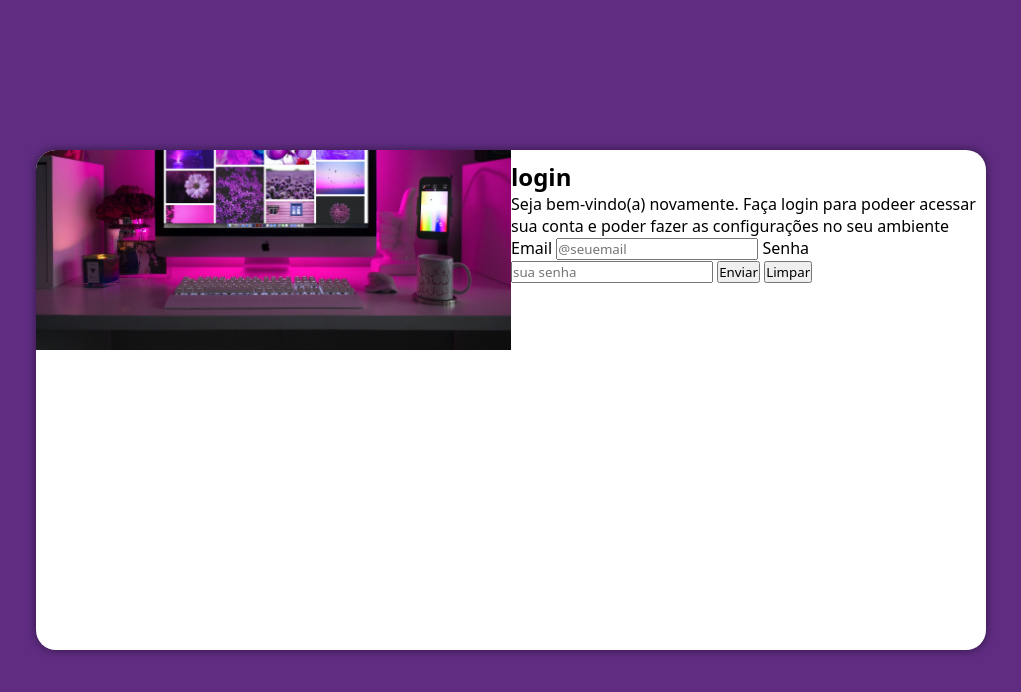
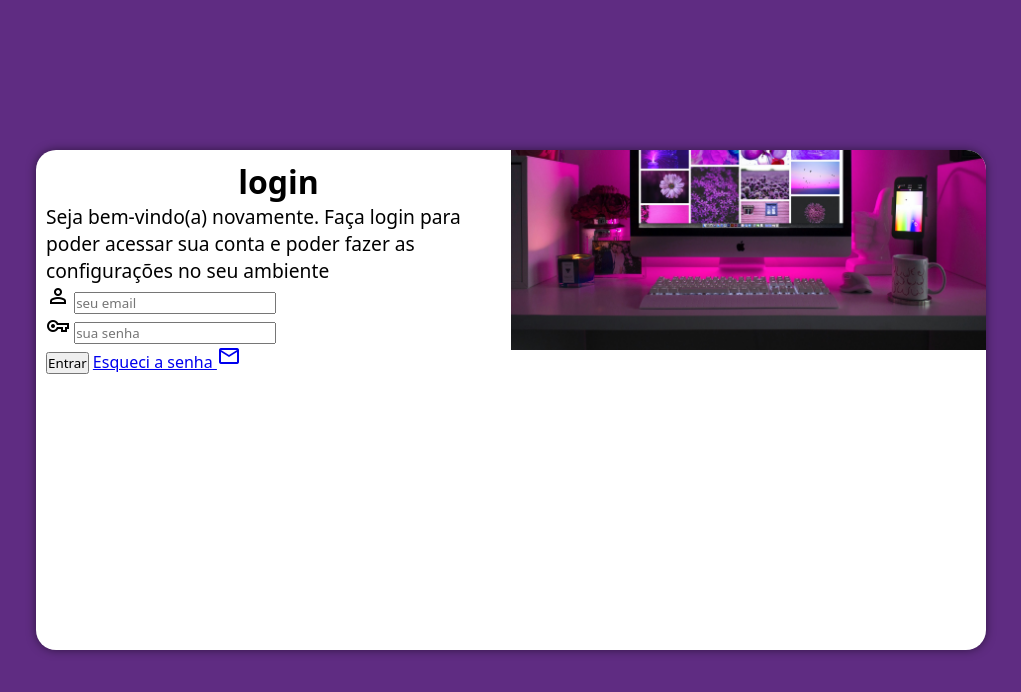
Before and after one commit to Evertonferreira02/Projeto-login, a plain HTML site: page index.html in a window 1280 px wide. Shown: the whole page, without its empty margins (129-1150 px from the left). Drawn offline with nearby package versions, Linux system fonts and the light colour scheme.

Commit message:
falta pouco

```diff
--- a/estilos/media-query.css
+++ b/estilos/media-query.css
@@ -30,13 +30,21 @@
     }
 
     div#imagem{
-        float: left;
+        float: right;
         width: 50%;
         height: 100%;
     }
 
     section#formulario{
-        float: right;
+        float: float;
         width: 50%;
     }
+
+    div#formulario > h1{
+        font-size: 2em;
+    }
+
+    div#formulario > p{
+        font-size: 1.2em;
+    }
 }
--- a/estilos/style.css
+++ b/estilos/style.css
@@ -55,3 +55,12 @@ section#login > div#formulario{
     display: block;
     padding: 10px;
 }
+
+div#formulario > h1{
+    text-align: center;
+    margin-bottom: center;
+}
+
+div#formulario > p{
+    font-size: 0.8em;
+}
--- a/index.html
+++ b/index.html
@@ -4,6 +4,7 @@
     <meta charset="UTF-8">
     <meta name="viewport" content="width=device-width, initial-scale=1.0">
     <title>Tela de login</title>
+    <link rel="stylesheet" href="https://fonts.googleapis.com/css2?family=Material+Symbols+Outlined:opsz,wght,FILL,GRAD@20..48,100..700,0..1,-50..200" />
     <link rel="stylesheet" href="estilos/style.css">
     <link rel="stylesheet" href="estilos/media-query.css">
 </head>
@@ -14,15 +15,23 @@
             </div>
             <div id="formulario">
                 <h1>login</h1>
-                <p>Seja bem-vindo(a) novamente. Faça login para podeer acessar sua conta e poder fazer as configurações no seu ambiente</p>
-                <form action="login.php" method="post">
-                    <label for="iemail">Email</label>
-                    <input type="email" placeholder="@seuemail" required>
-                    <label for="isen">Senha</label>
-                    <input type="password" name="sen" id="isen" placeholder="sua senha" required minlength="4" maxlength="10">
+                <p>Seja bem-vindo(a) novamente. Faça login para poder acessar sua conta e poder fazer as configurações no seu ambiente</p>
 
-                    <input type="submit" value="Enviar">
-                    <input type="reset" value="Limpar">
+                <form action="login.php" method="post" autocomplete="on">
+                    <div class="campo">
+                        <i class="material-symbols-outlined">person</i>
+                        <input type="email" name="login" id="ilogin" placeholder="seu email" autocomplete="email" required maxlength="30">
+                        <label for="ilogin"></label>
+                    </div>
+                    <div class="campo">
+                        <i class="material-symbols-outlined">vpn_key</i>
+                        <input type="password" name="senha" id="isenha" placeholder="sua senha" autocomplete="current-password" required minlength="4">
+                        <label for="isenha"></label>
+                    </div>
+                    <input type="submit" value="Entrar">
+                    <a href="#">Esqueci a senha
+                        <i class="material-symbols-outlined">mail</i>
+                    </a>
                 </form>
             </div>
         </section>
```
